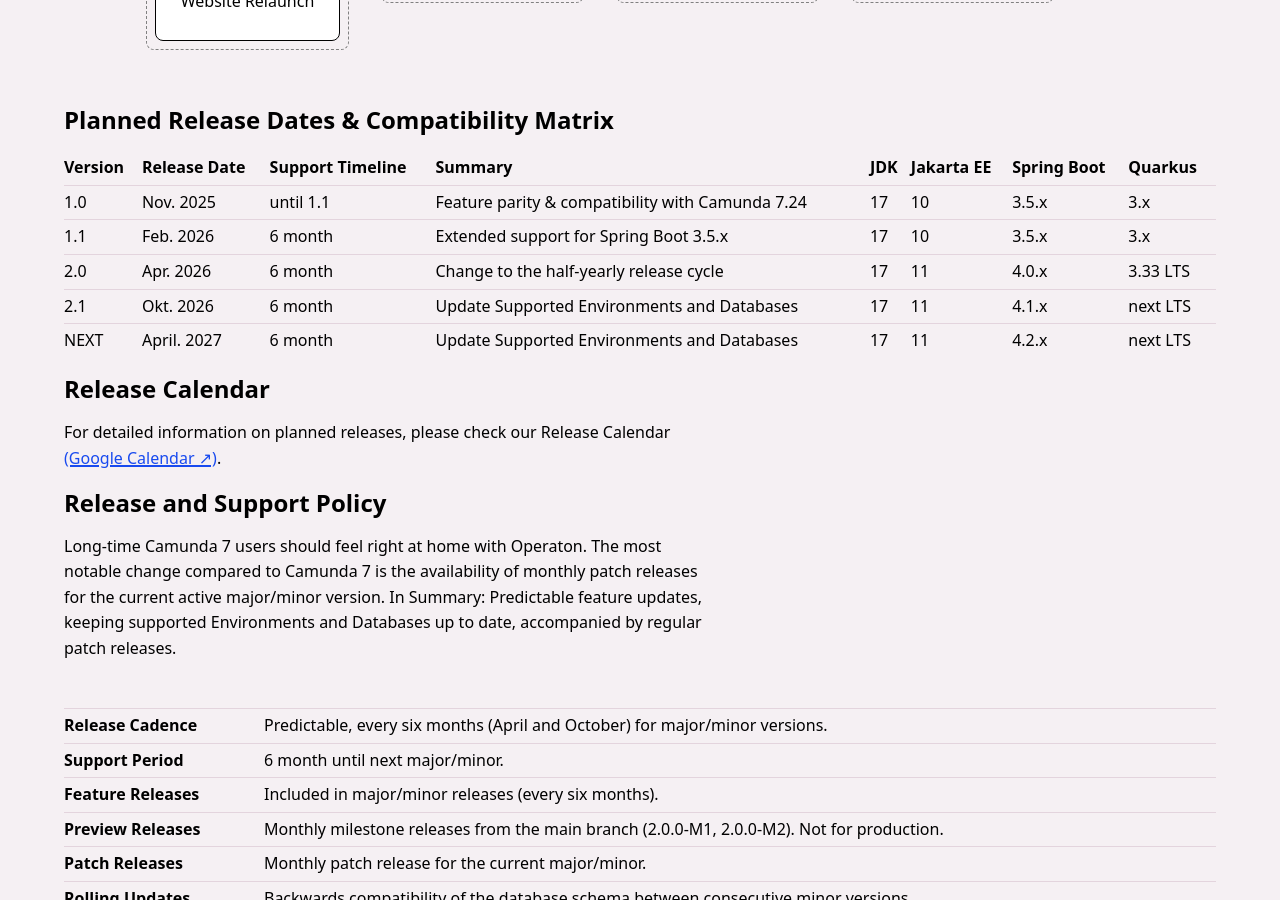
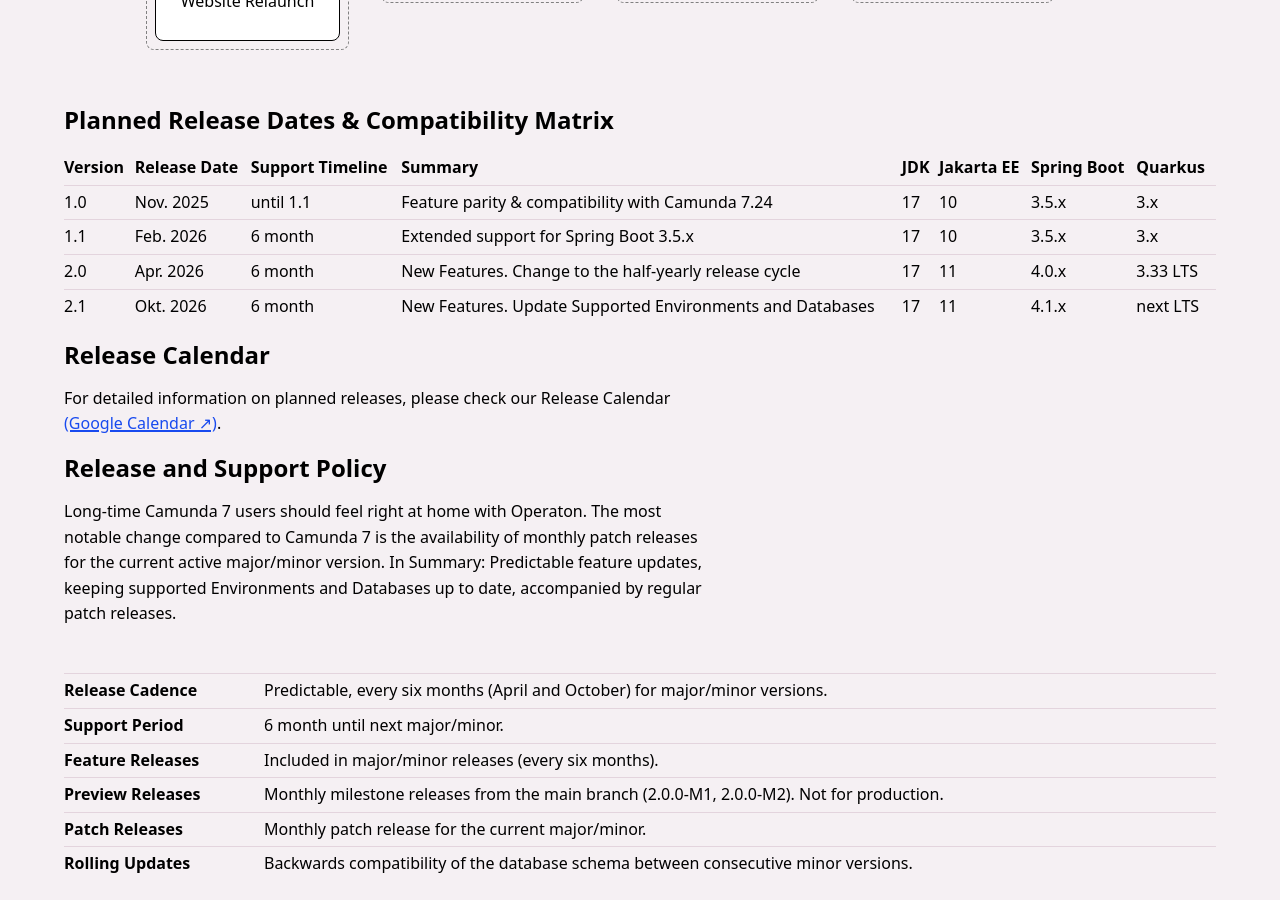
Before and after one commit to operaton/operaton.org, a Jekyll site: the page built from roadmap.md, in a window 1280 px wide and 900 px high, scrolled down 752 px. Built offline with Jekyll 4.4.1, drawn with Linux system fonts in a browser that asks for light colours; some of the changed text lies outside the part shown.

Commit message:
Update `roadmap.md` compatibility matrix with refined summaries and add major dependency changes for Operaton 2.0 release.

```diff
--- a/roadmap.md
+++ b/roadmap.md
@@ -46,13 +46,12 @@
 
 ### Planned Release Dates & Compatibility Matrix
 
-| Version | Release Date | Support Timeline | Summary                                          | JDK | Jakarta EE | Spring Boot | Quarkus  |
-|:--------|:-------------| :--- |:-------------------------------------------------|:----|:-----------|:------------|:---------|
-| 1.0     | Nov. 2025    | until 1.1 | Feature parity & compatibility with Camunda 7.24 | 17  | 10         | 3.5.x       | 3.x      |
-| 1.1     | Feb. 2026    | 6 month | Extended support for Spring Boot 3.5.x           | 17  | 10         | 3.5.x       | 3.x      |
-| 2.0     | Apr. 2026    | 6 month | Change to the half-yearly release cycle          | 17  | 11         | 4.0.x       | 3.33 LTS |
-| 2.1     | Okt. 2026    | 6 month | Update Supported Environments and Databases      | 17  | 11         | 4.1.x       | next LTS |
-| NEXT    | April. 2027  | 6 month | Update Supported Environments and Databases      | 17  | 11         | 4.2.x       | next LTS |
+| Version | Release Date | Support Timeline | Summary                                                   | JDK | Jakarta EE | Spring Boot | Quarkus  |
+|:--------|:-------------| :--- |:----------------------------------------------------------|:----|:-----------|:------------|:---------|
+| 1.0     | Nov. 2025    | until 1.1 | Feature parity & compatibility with Camunda 7.24          | 17  | 10         | 3.5.x       | 3.x      |
+| 1.1     | Feb. 2026    | 6 month | Extended support for Spring Boot 3.5.x                    | 17  | 10         | 3.5.x       | 3.x      |
+| 2.0     | Apr. 2026    | 6 month | New Features. Change to the half-yearly release cycle     | 17  | 11         | 4.0.x       | 3.33 LTS |
+| 2.1     | Okt. 2026    | 6 month | New Features. Update Supported Environments and Databases | 17  | 11         | 4.1.x       | next LTS |
 
 ### Release Calendar
 
```
Also changed, not shown: other parts of roadmap.md (+1 -0 lines).
